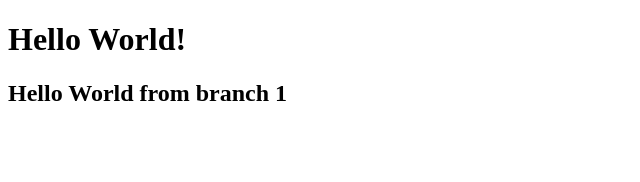
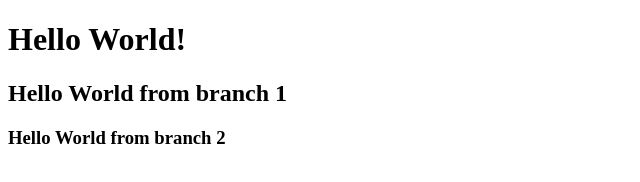
Before and after one commit to shahriarkasem/github-practice, a plain HTML site: page index.html in a window 1280 px wide. Shown: the whole page, without its empty margins (0-640 px from the left). Drawn offline with Linux system fonts and the light colour scheme.

Commit message:
code changed

```diff
--- a/index.html
+++ b/index.html
@@ -9,5 +9,7 @@
 <body>
     <h1>Hello World!</h1>
     <h2>Hello World from branch 1</h2>
+    <h3>Hello World from branch 2</h3>
+
 </body>
 </html>
```
